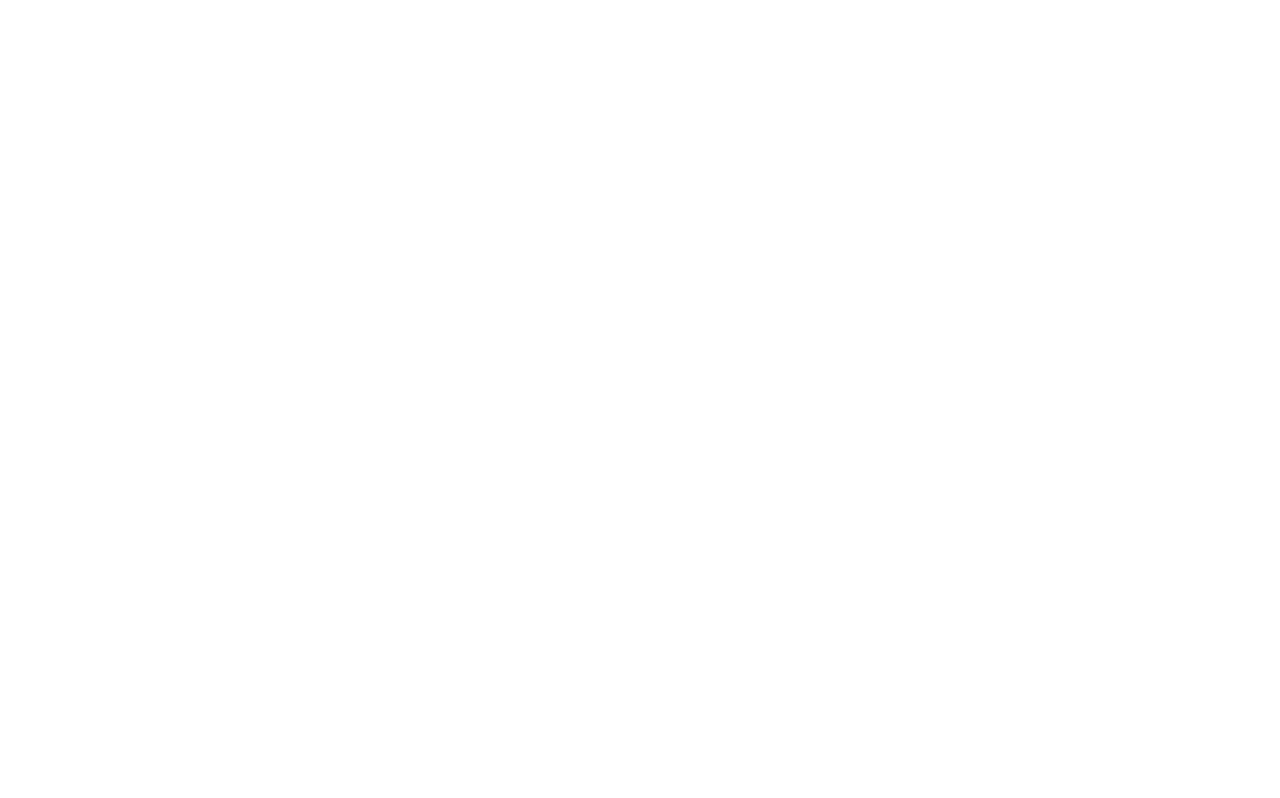
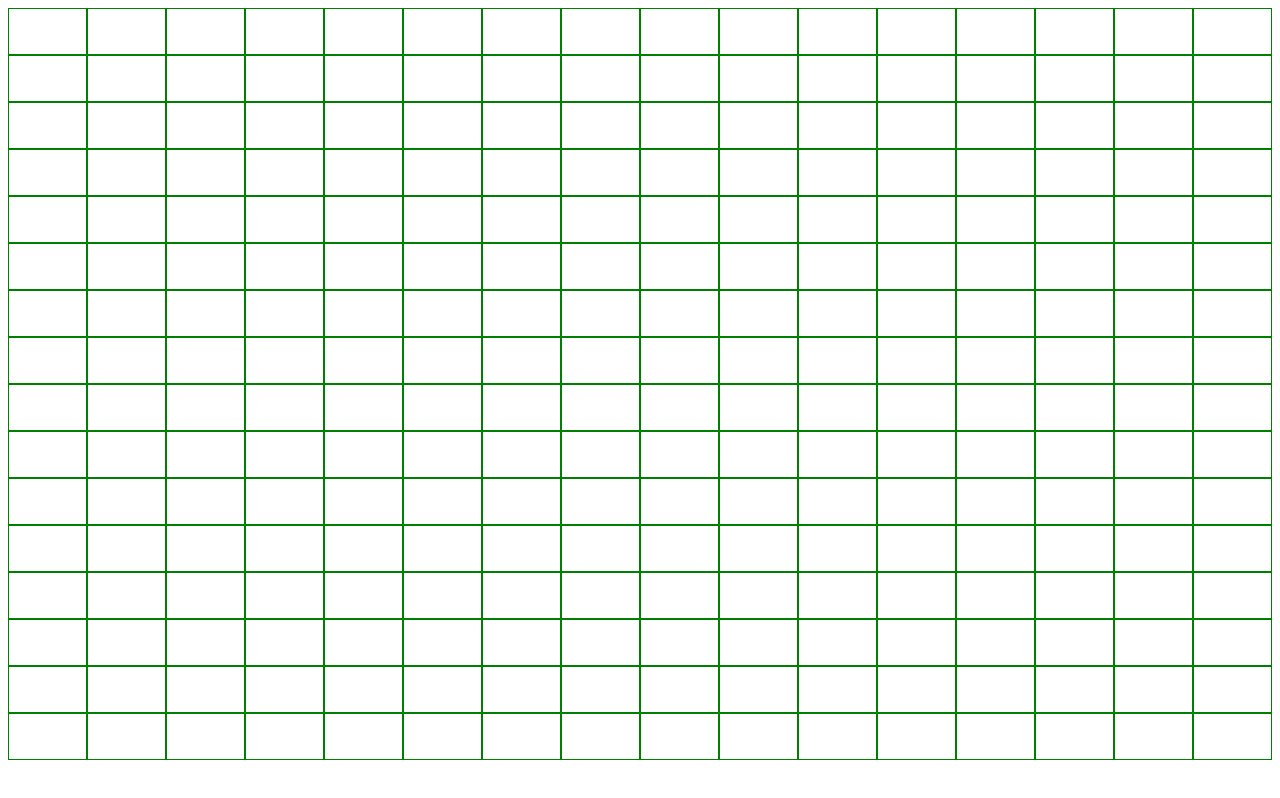
Before and after one commit to Hsoren31/etch-a-sketch, a plain HTML site: page index.html in a window 1280 px wide. Drawn offline with Linux system fonts and the light colour scheme.

Commit message:
Add 16x16 grid

```diff
--- a/index.html
+++ b/index.html
@@ -8,6 +8,8 @@
         <script src="script.js" defer></script>
     </head>
     <body>
+        <div id="grid-container">
 
+        </div>
     </body>
 </html>
--- a/script.js
+++ b/script.js
@@ -0,0 +1,18 @@
+//16X16 Grid
+const gridContainer = document.getElementById("grid-container");
+
+function makeGrid(rowNum, columnNum){
+    for (r = 0; r < rowNum; r++){
+        const row = document.createElement('div');
+        row.className = 'grid-row';
+        gridContainer.appendChild(row);
+
+        for(j = 0; j < columnNum; j++){
+            const column = document.createElement('div');
+            column.className = 'grid-column';
+            row.appendChild(column);
+        }
+    }
+}
+
+makeGrid(16, 16);
--- a/styles/style.css
+++ b/styles/style.css
@@ -0,0 +1,20 @@
+html, body {
+    height: 100vh;
+}
+
+/* Grid Border */
+#grid-container {
+
+    display: flex;
+    justify-content: space-evenly;
+    align-content: space-evenly;
+}
+.grid-row {
+    flex: 1 1 auto;
+}
+
+.grid-column {
+    border: 1px solid green;
+    height: 45px;
+
+}
```
